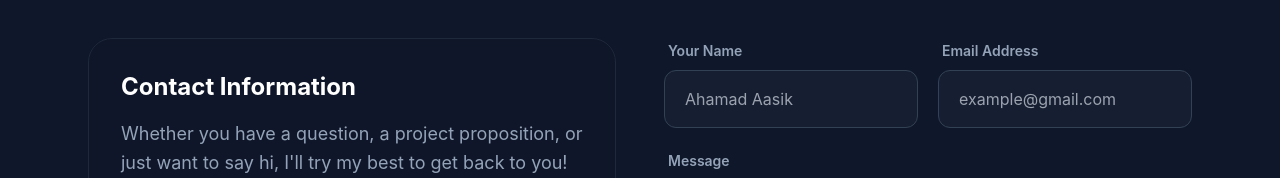
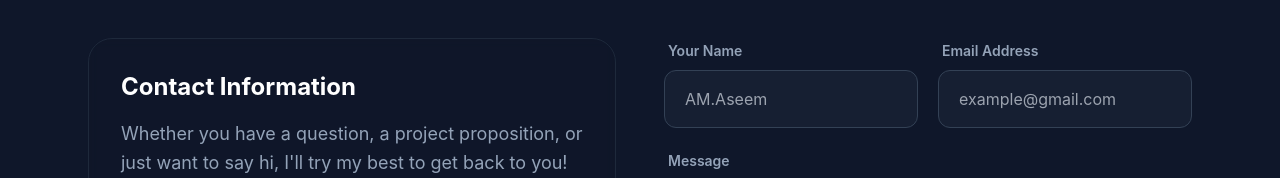
Before and after one commit to Aasik2002/Asni-Portfolio, a React (Vite) app: page / in a window 1280 px wide. Shown: the part 5029-5207 px from the top of the page. Built offline with nearby package versions, Linux system fonts and the light colour scheme; a web font is replaced by a local one.

Commit message:
change the Place holder name

```diff
--- a/src/components/ContactFooter.tsx
+++ b/src/components/ContactFooter.tsx
@@ -117,7 +117,7 @@ const ContactFooter = () => {
                     value={formData.name}
                     onChange={e => setFormData({...formData, name: e.target.value})}
                     className="w-full bg-slate-800/50 border border-slate-700 rounded-xl px-5 py-4 text-white focus:outline-none focus:ring-2 focus:ring-[#38bdf8]/50 focus:border-[#38bdf8] transition-all"
-                    placeholder="Ahamad Aasik"
+                    placeholder="AM.Aseem"
                   />
                 </div>
                 <div className="space-y-2">
```
